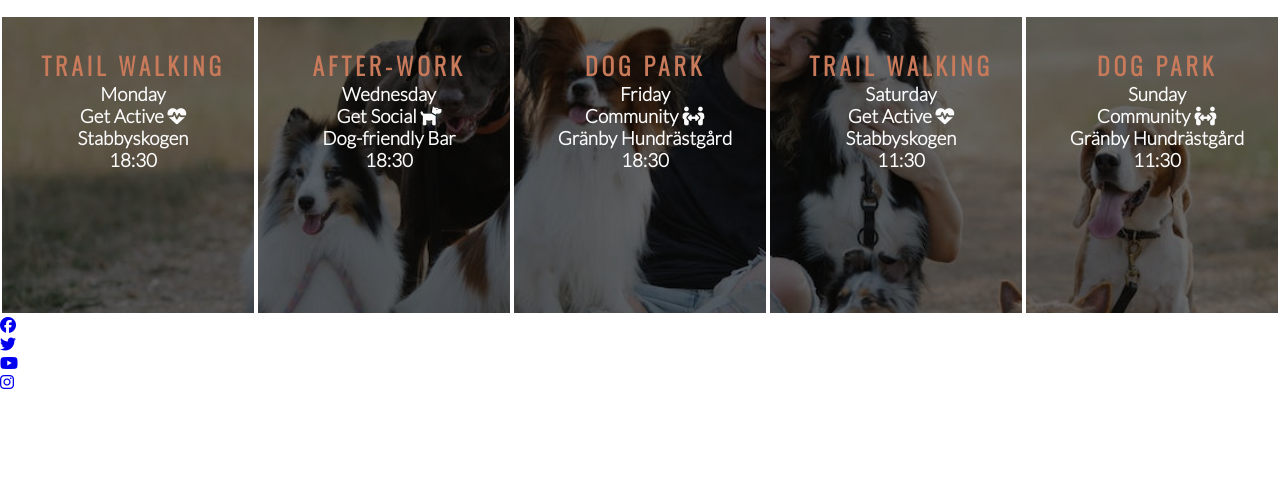
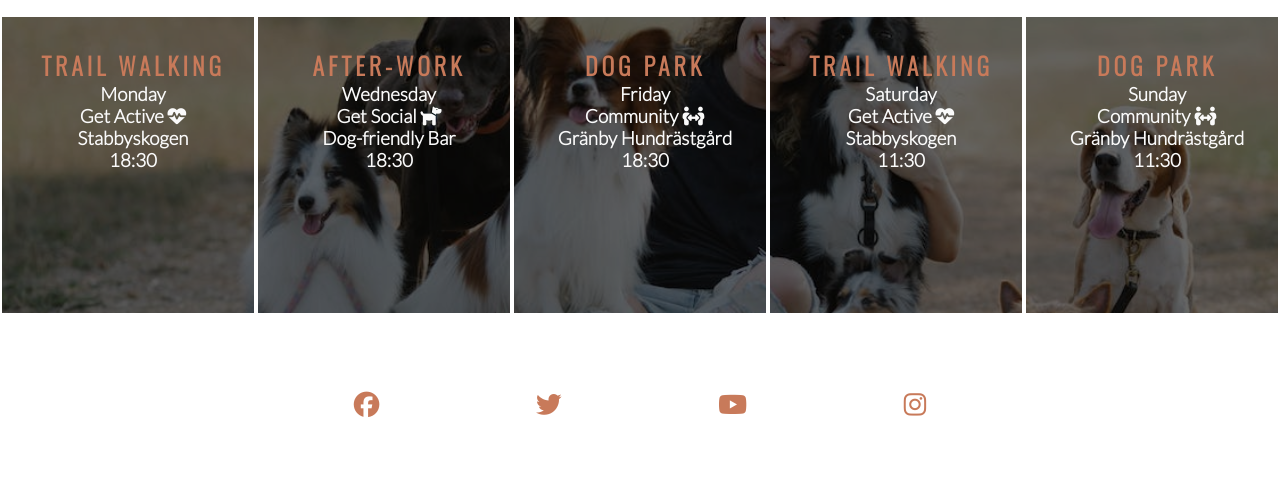
Before and after one commit to KrystalCoding/antisocial-dog-meetups, a plain HTML site: page index.html in a window 1280 px wide. Shown: the part 1118-1602 px from the top of the page. Before the commit the page ends 1509 px from the top, so only its background shows below. Drawn offline with nearby package versions, Linux system fonts and the light colour scheme.

Commit message:
add style to footer social media icons

```diff
--- a/assets/css/style.css
+++ b/assets/css/style.css
@@ -207,3 +207,22 @@ hr{
 #times h2 {
     color: ;
 }
+
+footer {
+    height: 150px;
+}
+
+.social-networks {
+    text-align: center;
+}
+
+.social-networks > li {
+    display: inline;
+}
+
+.social-networks i {
+    font-size: 160%;
+    margin: 1%;
+    padding: 5%;
+    color: #C87A5A;
+}
--- a/index.html
+++ b/index.html
@@ -125,7 +125,7 @@
         </div>
     </section>
     <footer>
-        <ul>
+        <ul class="social-networks">
             <li>
                 <a href="href="https://facebook.com" target="_blank" rel="noopener"
                 aria-label="Visit our Facebook page (opens in a new tab)"><i class="fa-brands fa-facebook"></i></a>
```
